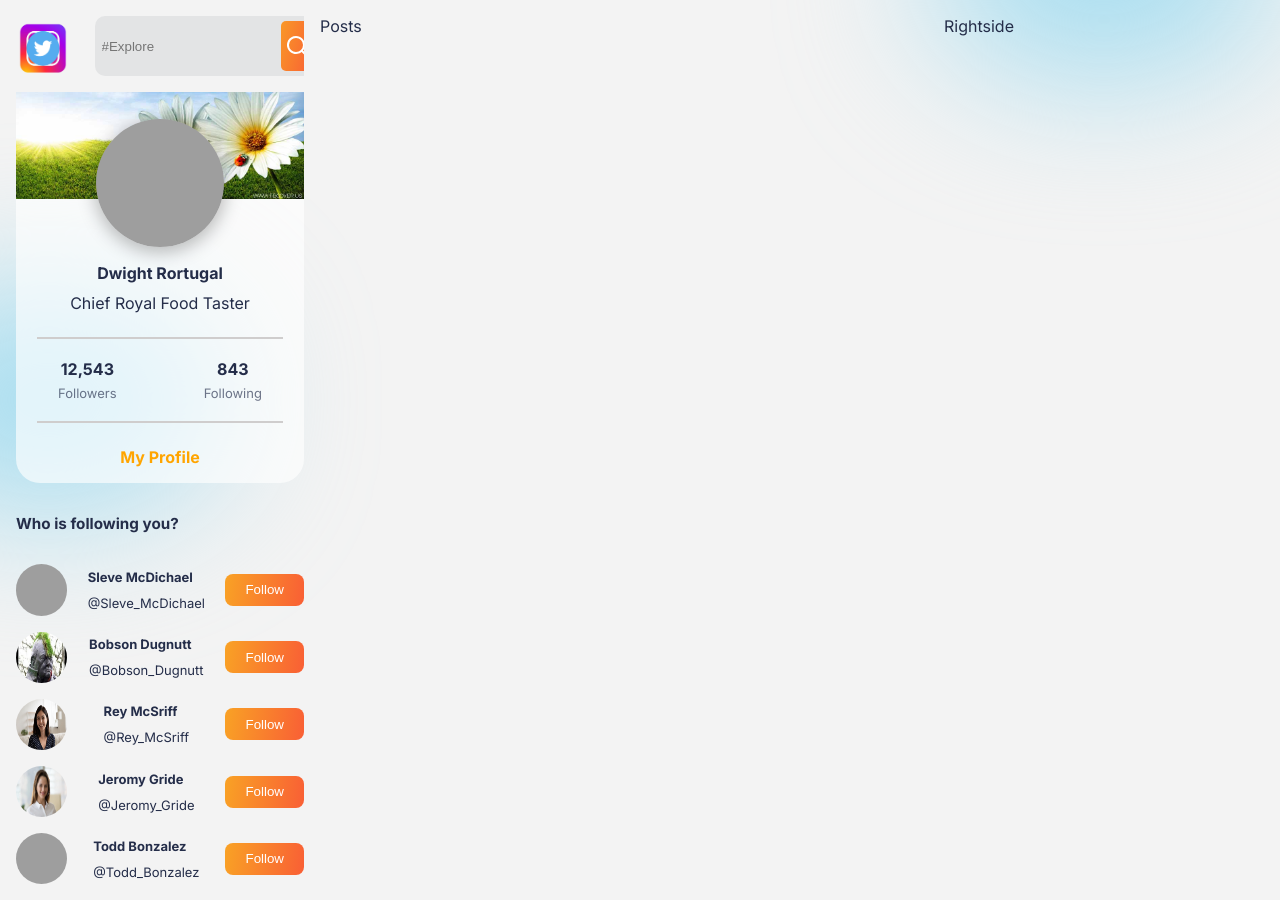
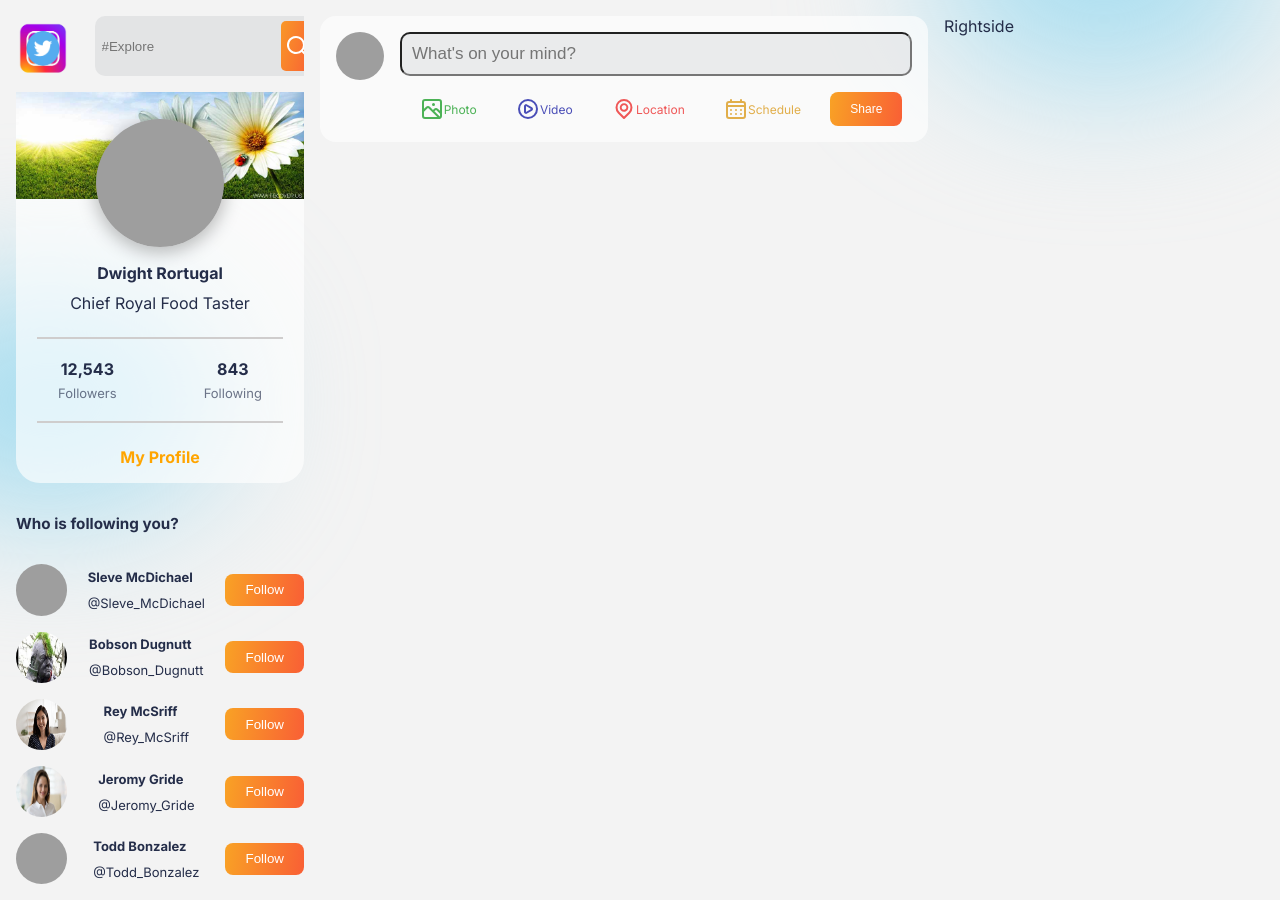
Before and after one commit to crackdev01/twitstagram, a React (Create React App) app in the folder client/: page / in a window 1280 px wide. Built offline with nearby package versions, Linux system fonts and the light colour scheme; grey boxes are pictures that could not be loaded.

Commit message:
Set up PostSide (middle column) with PostShare

```diff
--- a/client/src/App.css
+++ b/client/src/App.css
@@ -11,7 +11,7 @@
   --photo: #4CB256;
   --video: #4A4EB7;
   --location: #EF5757;
---shedule: #E1AE4A;
+  --schedule: #E1AE4A;
 }
 
 .App {
--- a/client/src/App.jsx
+++ b/client/src/App.jsx
@@ -4,8 +4,8 @@
 const App = () => {
   return (
     <div className="App">
-      <div className="blur" style={{ top: '-18%', right: '0' }}></div>
-      <div className="blur" style={{ top: '36%', left: '-8rem' }}></div>
+      <div className="blur" style={{top: '-18%', right: '0'}}></div>
+      <div className="blur" style={{top: '36%', left: '-8rem'}}></div>
       <Home />
     </div>
   );
--- /dev/null
+++ b/client/src/components/postShare/PostShare.jsx
@@ -0,0 +1,40 @@
+import './postShare.css'
+import ProfileImage from '../../img/assets/profile1.jpeg'
+import {UilScenery} from "@iconscout/react-unicons"
+import {UilPlayCircle} from "@iconscout/react-unicons"
+import {UilLocationPoint} from "@iconscout/react-unicons"
+import {UilSchedule} from "@iconscout/react-unicons"
+
+const PostShare = () => {
+  return (
+    <div className="post_share">
+      <img src={ProfileImage} alt="" />
+      <div>
+        <input type="text" placeholder="What's on your mind?" />
+        <div className="post_options">
+          <div className="option" style={{color: "var(--photo)"}}>
+            <UilScenery />
+            Photo
+          </div>
+          <div className="option" style={{color: "var(--video)"}}>
+            <UilPlayCircle />
+            Video
+          </div>
+          <div className="option" style={{color: "var(--location)"}}>
+            <UilLocationPoint />
+            Location
+          </div>
+          <div className="option" style={{color: "var(--schedule)"}}>
+            <UilSchedule />
+            Schedule
+          </div>
+          <button className="button ps-button">
+            Share
+          </button>
+        </div>
+      </div>
+    </div>
+  )
+}
+
+export default PostShare
--- /dev/null
+++ b/client/src/components/postShare/postShare.css
@@ -0,0 +1,52 @@
+.post_share {
+  display: flex;
+  gap: 1rem;
+  background-color: var(--cardColor);
+  padding: 1rem;
+  border-radius: 1rem;
+}
+
+.post_share > img {
+  border-radius: 50%;
+  width: 3rem;
+  height: 3rem;
+}
+
+.post_share > div {
+  display: flex;
+  flex-direction: column;
+  width: 90%;
+  gap: 1rem;
+}
+
+.post_share > div > input {
+  background-color: var(--inputColor);
+  border-radius: 10px;
+  padding: 10px;
+  font-size: 17px;
+  outline: none;
+}
+
+.post_options {
+  display: flex;
+  justify-content: space-around;
+}
+
+.option {
+  padding: 5px;
+  padding-left: 10px;
+  padding-right: 10px;
+  border-radius: 10px;
+  display: flex;
+  align-items: center;
+  justify-content: center;
+  font-size: 12px;
+  cursor: pointer;
+}
+
+.ps-button {
+  padding: 5px;
+  padding-left: 20px;
+  padding-right: 20px;
+  font-size: 12px;
+}
--- /dev/null
+++ b/client/src/components/postSide/PostSide.jsx
@@ -0,0 +1,12 @@
+import PostShare from '../postShare/PostShare'
+import './postSide.css'
+
+const PostSide = () => {
+  return (
+    <div className="post_side">
+      <PostShare />
+    </div>
+  )
+}
+
+export default PostSide
--- /dev/null
+++ b/client/src/components/postSide/postSide.css
@@ -0,0 +1,7 @@
+.post_side {
+  display: flex;
+  flex-direction: column;
+  gap: 1rem;
+  height: 100vh;
+  overflow: auto;
+}
--- a/client/src/pages/home/Home.jsx
+++ b/client/src/pages/home/Home.jsx
@@ -1,3 +1,4 @@
+import PostSide from '../../components/postSide/PostSide'
 import ProfileSide from '../../components/profileSide/ProfileSide'
 import './home.css'
 
@@ -5,7 +6,7 @@
   return (
     <div className="home">
       <ProfileSide />
-      <div className="postSide">Posts</div>
+      <PostSide />
       <div className="rightSide">Rightside</div>
     </div>
   )
```
